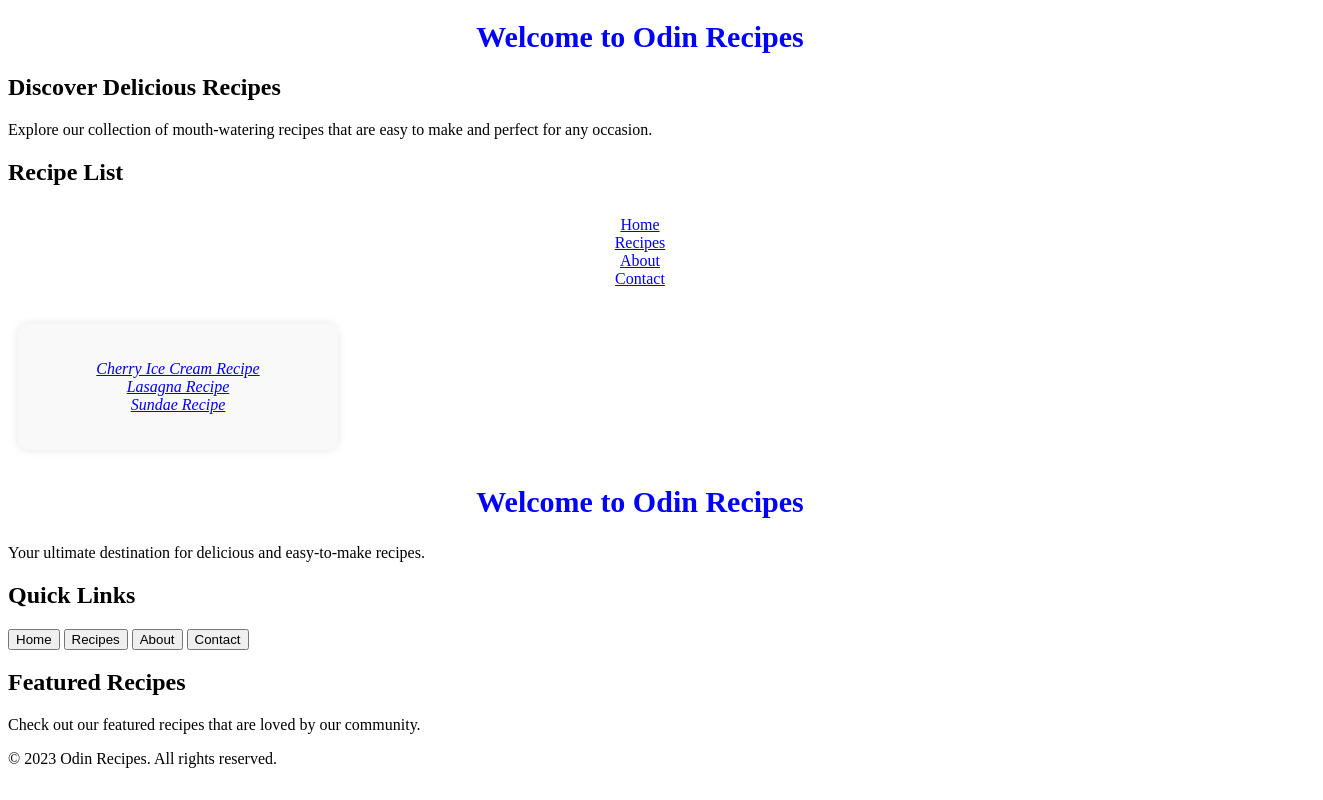
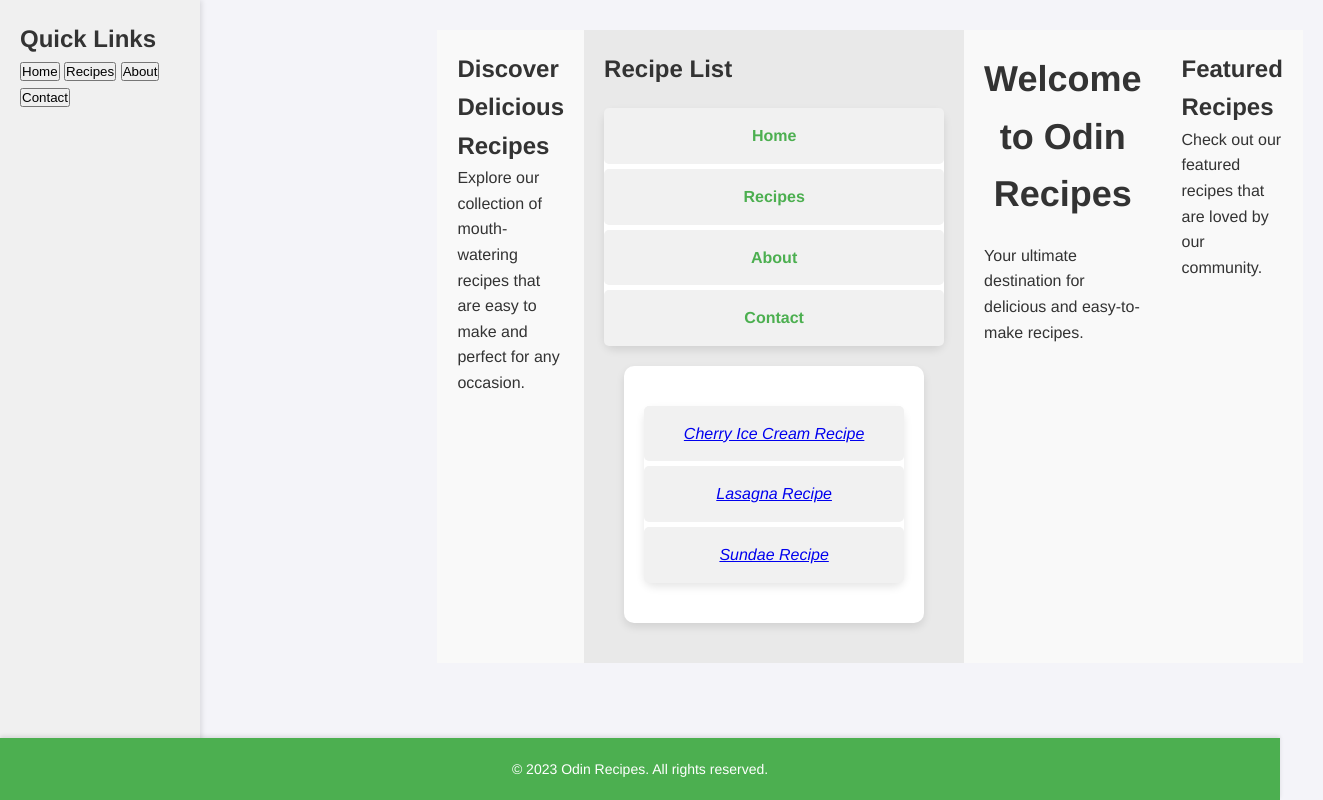
Before and after one commit to Frankiexxiv/odin-recipes, a plain HTML site: page index.html in a window 1280 px wide. Shown: the whole page, 1323 px wide, since content can reach past the window. Drawn offline with Linux system fonts and the light colour scheme.

Commit message:
added some styling to make the landing page fit modern website standards

```diff
--- a/static/styles.css
+++ b/static/styles.css
@@ -1,25 +1,140 @@
-h1{
-    color: blue;
-    font-size: 30px;
+/* Reset some default browser styles */
+* {
+    margin: 0;
+    padding: 0;
+    box-sizing: border-box;
+}
+
+body {
+    font-family: 'Helvetica Neue', Arial, sans-serif;
+    background-color: #f4f4f9;
+    color: #333;
+    line-height: 1.6;
+    margin: 0;
+    padding: 0;
+    display: flex;
+}
+
+header {
+    background-color: #4CAF50;
+    color: white;
+    padding: 20px;
+    text-align: center;
+    font-size: 24px;
+    font-weight: bold;
+    box-shadow: 0 2px 4px rgba(0, 0, 0, 0.1);
+    width: 100%;
+}
+
+nav {
+    margin: 20px 0;
     text-align: center;
 }
 
-.card{
-    background-color: #f9f9f9;
-    border-radius: 10px;
-    box-shadow: 0 0 10px rgba(0, 0, 0, 0.1);
-    padding: 10px;
-    margin: 10px;
-    text-align: center;
-    height: auto;
-    width: 300px;
-    display: inline-block;
+nav a {
+    margin: 0 15px;
+    text-decoration: none;
+    color: #4CAF50;
+    font-weight: bold;
+    transition: color 0.3s;
 }
 
-ul{
+nav a:hover {
+    color: #388E3C;
+}
+
+.container {
+    display: flex;
+    flex-direction: row;
+    flex: 1;
+    margin-left: 220px; /* Adjusted to make space for the sidebar */
+    padding: 20px;
+}
+
+.intro, .recipes, .hero, .additional-content {
+    flex: 1;
+    padding: 20px;
+}
+
+.sidebar {
+    width: 200px;
+    background-color: #f0f0f0;
+    padding: 20px;
+    position: fixed;
+    top: 0;
+    left: 0;
+    height: 100%;
+    box-shadow: 2px 0 5px rgba(0,0,0,0.1);
+}
+
+.card {
+    background-color: white;
+    border-radius: 10px;
+    box-shadow: 0 4px 8px rgba(0, 0, 0, 0.1);
+    padding: 20px;
+    margin: 20px;
+    text-align: center;
+    width: 300px;
+    transition: transform 0.3s, box-shadow 0.3s;
+}
+
+.card:hover {
+    transform: translateY(-10px);
+    box-shadow: 0 8px 16px rgba(0, 0, 0, 0.2);
+}
+
+h1 {
+    color: #333;
+    font-size: 36px;
+    text-align: center;
+    margin-bottom: 20px;
+}
+
+section {
+    width: 100%;
+    padding: 20px;
+    margin: 10px 0;
+}
+
+section:nth-child(odd) {
+    background-color: #f9f9f9;
+}
+
+section:nth-child(even) {
+    background-color: #e9e9e9;
+}
+
+ul {
     list-style-type: none;
-    padding: 10px;
+    padding: 0;
+    margin: 20px auto;
+    max-width: 600px;
+    background-color: white;
+    border-radius: 10px;
+    box-shadow: 0 4px 8px rgba(0, 0, 0, 0.1);
+}
+
+ul li {
+    padding: 15px;
+    margin: 5px 0;
+    background-color: #f1f1f1;
+    border-radius: 5px;
+    transition: background-color 0.3s;
+}
+
+ul li:hover {
+    background-color: #e1e1e1;
+    cursor: pointer;
+}
+
+footer {
+    background-color: #4CAF50;
+    color: white;
     text-align: center;
-    border: 8px;
-    border-radius: 10px;
+    padding: 20px;
+    position: fixed;
+    bottom: 0;
+    width: 100%;
+    font-size: 14px;
+    box-shadow: 0 -2px 4px rgba(0, 0, 0, 0.1);
 }
```
